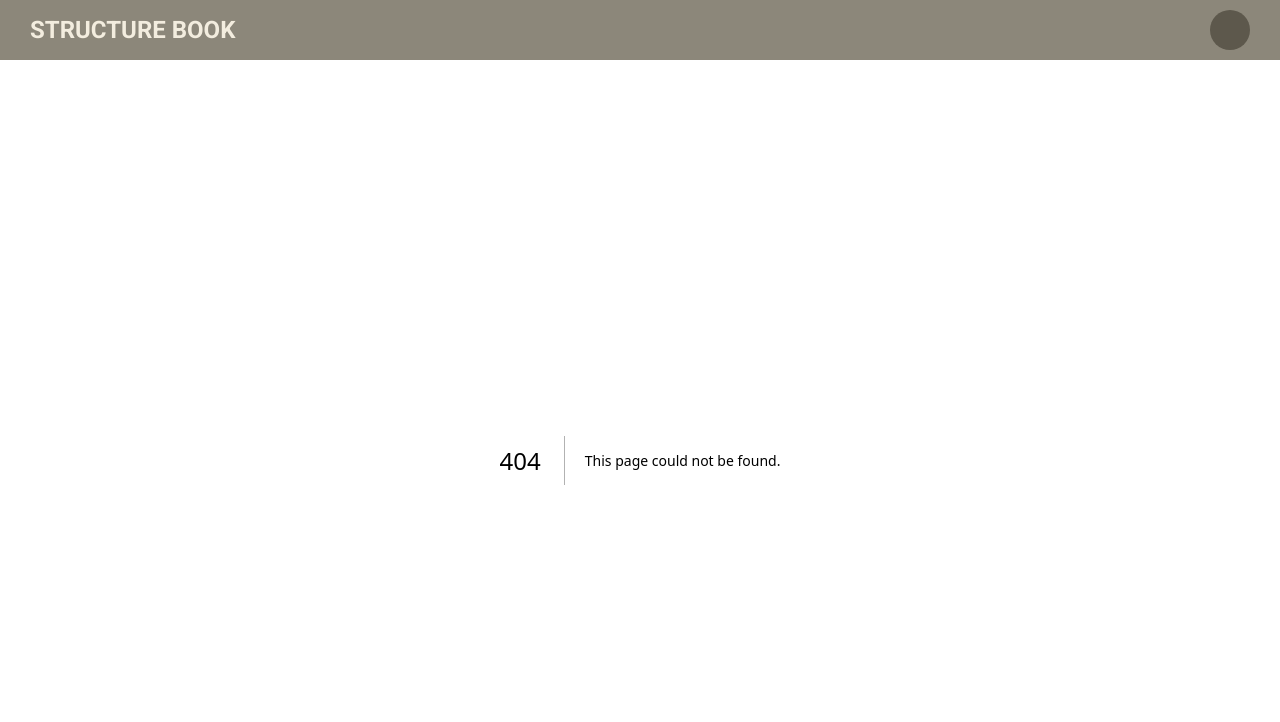
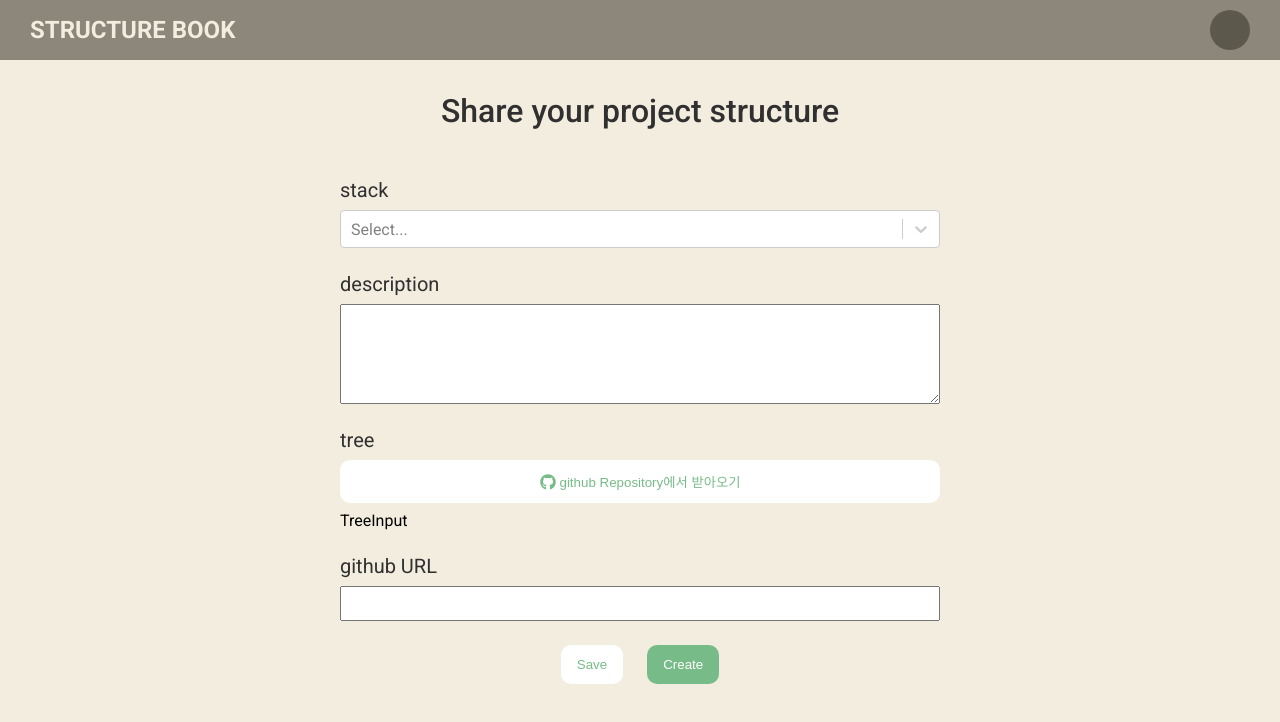
Before and after one commit to dohye1/structure-book, a Next.js app: page /create in a window 1280 px wide. Before the commit this address had no page. Shown: the top 722 px of the page. Built offline with nearby package versions, Linux system fonts and the light colour scheme.

Commit message:
:lipstick: create page

```diff
--- a/package.json
+++ b/package.json
@@ -20,6 +20,7 @@
     "next": "13.1.6",
     "react": "18.2.0",
     "react-dom": "18.2.0",
+    "react-select": "^5.7.0",
     "typescript": "4.9.5"
   }
 }
--- /dev/null
+++ b/src/component/Button.tsx
@@ -0,0 +1,43 @@
+import React, { ButtonHTMLAttributes, HTMLAttributes } from "react";
+import styled from "@emotion/styled";
+import { css } from "@emotion/react";
+
+type ButtonSize = "small" | "regular";
+
+type Props = ButtonHTMLAttributes<HTMLButtonElement> & {
+  size?: ButtonSize;
+  isFilled?: boolean;
+};
+
+export default function Button({ children, ...args }: Props) {
+  return <Container {...args}>{children}</Container>;
+}
+
+const Container = styled.button<{ size?: ButtonSize; isFilled?: boolean }>`
+  ${({ theme, size = "regular", isFilled = true }) => css`
+    border: none;
+    border-radius: 10px;
+    display: flex;
+    align-items: center;
+    justify-content: center;
+    column-gap: 4px;
+    cursor: pointer;
+    ${size === "small" &&
+    css`
+      padding: 10px 14px;
+    `}
+    ${size === "regular" &&
+    css`
+      padding: 12px 16px;
+    `}
+    ${isFilled
+      ? css`
+          background-color: ${theme.palette.green2};
+          color: ${theme.palette.white};
+        `
+      : css`
+          background-color: ${theme.palette.white};
+          color: ${theme.palette.green2};
+        `}
+  `}
+`;
--- /dev/null
+++ b/src/component/Create/TreeInput.tsx
@@ -0,0 +1,5 @@
+import React from "react";
+
+export default function TreeInput() {
+  return <div>TreeInput</div>;
+}
--- a/src/component/Header.tsx
+++ b/src/component/Header.tsx
@@ -1,13 +1,34 @@
 import React from "react";
 import Head from "next/head";
+import Button from "./Button";
 import styled from "@emotion/styled";
 import { css } from "@emotion/react";
+import { useRouter } from "next/router";
 
 function Header() {
+  const router = useRouter();
+
+  const onNavigateToHome = () => {
+    router.push("/");
+  };
+
+  const onCreateStructure = () => {
+    router.push("/create");
+  };
+
+  const hideButton = router.pathname.includes("create");
+
   return (
     <Container>
-      <Logo>STRUCTURE BOOK</Logo>
-      <User />
+      <Logo onClick={onNavigateToHome}>STRUCTURE BOOK</Logo>
+      <RightSection>
+        {!hideButton && (
+          <Button onClick={onCreateStructure} size={"small"}>
+            Add New Structure
+          </Button>
+        )}
+        <User />
+      </RightSection>
     </Container>
   );
 }
@@ -35,6 +56,14 @@ const Logo = styled.div`
     font-size: 24px;
     font-weight: 700;
     color: ${theme.palette.beige5};
+    cursor: pointer;
+  `}
+`;
+
+const RightSection = styled.div`
+  ${({ theme }) => css`
+    display: flex;
+    column-gap: 16px;
   `}
 `;
 
--- a/src/component/Home/CardList.tsx
+++ b/src/component/Home/CardList.tsx
@@ -17,7 +17,7 @@ export default function CardList() {
 
 const Container = styled.div`
   ${({ theme }) => css`
-    flex: 7;
+    flex: 8;
     display: flex;
     flex-wrap: wrap;
     gap: 16px;
--- a/src/component/SVG.tsx
+++ b/src/component/SVG.tsx
@@ -1,6 +1,7 @@
+/* eslint-disable react/jsx-key */
 import { cloneElement, useMemo } from "react";
 
-type SVGName = "search";
+type SVGName = "search" | "github";
 
 type Props = {
   name: SVGName;
@@ -18,12 +19,24 @@ function SVG({ name, fill }: Props) {
             width: 16,
             height: 16,
             elements: [
-              // eslint-disable-next-line react/jsx-key
               <path
                 fillRule="evenodd"
                 clipRule="evenodd"
                 d="M15.5763 13.5812L13.0634 11.0588C13.7222 10.0329 14.1081 8.81882 14.1081 7.52C14.1081 3.87765 11.1622 0.931763 7.51988 0.931763C3.87752 0.931763 0.931641 3.87765 0.931641 7.52C0.931641 11.1624 3.87752 14.1082 7.51988 14.1082C8.82811 14.1082 10.0422 13.7129 11.0587 13.0635L13.5811 15.5765C13.8352 15.8306 14.1928 15.9906 14.5787 15.9906C15.3599 15.9906 15.9905 15.36 15.9905 14.5788C15.9905 14.1929 15.8305 13.8353 15.5763 13.5812ZM7.51988 12.2259C4.92223 12.2259 2.81399 10.1176 2.81399 7.52C2.81399 4.92235 4.92223 2.81412 7.51988 2.81412C10.1175 2.81412 12.2258 4.92235 12.2258 7.52C12.2258 10.1176 10.1175 12.2259 7.51988 12.2259Z"
                 fill={fill || "#8F95B2"}
+              />,
+            ],
+          };
+        case "github":
+          return {
+            viewBoxWidth: 496,
+            viewBoxHeight: 512,
+            width: 16,
+            height: 16,
+            elements: [
+              <path
+                d="M165.9 397.4c0 2-2.3 3.6-5.2 3.6-3.3.3-5.6-1.3-5.6-3.6 0-2 2.3-3.6 5.2-3.6 3-.3 5.6 1.3 5.6 3.6zm-31.1-4.5c-.7 2 1.3 4.3 4.3 4.9 2.6 1 5.6 0 6.2-2s-1.3-4.3-4.3-5.2c-2.6-.7-5.5.3-6.2 2.3zm44.2-1.7c-2.9.7-4.9 2.6-4.6 4.9.3 2 2.9 3.3 5.9 2.6 2.9-.7 4.9-2.6 4.6-4.6-.3-1.9-3-3.2-5.9-2.9zM244.8 8C106.1 8 0 113.3 0 252c0 110.9 69.8 205.8 169.5 239.2 12.8 2.3 17.3-5.6 17.3-12.1 0-6.2-.3-40.4-.3-61.4 0 0-70 15-84.7-29.8 0 0-11.4-29.1-27.8-36.6 0 0-22.9-15.7 1.6-15.4 0 0 24.9 2 38.6 25.8 21.9 38.6 58.6 27.5 72.9 20.9 2.3-16 8.8-27.1 16-33.7-55.9-6.2-112.3-14.3-112.3-110.5 0-27.5 7.6-41.3 23.6-58.9-2.6-6.5-11.1-33.3 2.6-67.9 20.9-6.5 69 27 69 27 20-5.6 41.5-8.5 62.8-8.5s42.8 2.9 62.8 8.5c0 0 48.1-33.6 69-27 13.7 34.7 5.2 61.4 2.6 67.9 16 17.7 25.8 31.5 25.8 58.9 0 96.5-58.9 104.2-114.8 110.5 9.2 7.9 17 22.9 17 46.4 0 33.7-.3 75.4-.3 83.6 0 6.5 4.6 14.4 17.3 12.1C428.2 457.8 496 362.9 496 252 496 113.3 383.5 8 244.8 8zM97.2 352.9c-1.3 1-1 3.3.7 5.2 1.6 1.6 3.9 2.3 5.2 1 1.3-1 1-3.3-.7-5.2-1.6-1.6-3.9-2.3-5.2-1zm-10.8-8.1c-.7 1.3.3 2.9 2.3 3.9 1.6 1 3.6.7 4.3-.7.7-1.3-.3-2.9-2.3-3.9-2-.6-3.6-.3-4.3.7zm32.4 35.6c-1.6 1.3-1 4.3 1.3 6.2 2.3 2.3 5.2 2.6 6.5 1 1.3-1.3.7-4.3-1.3-6.2-2.2-2.3-5.2-2.6-6.5-1zm-11.4-14.7c-1.6 1-1.6 3.6 0 5.9 1.6 2.3 4.3 3.3 5.6 2.3 1.6-1.3 1.6-3.9 0-6.2-1.4-2.3-4-3.3-5.6-2z"
+                fill={fill}
               />,
             ],
           };
--- /dev/null
+++ b/src/pages/create.tsx
@@ -0,0 +1,110 @@
+import { Inter } from "@next/font/google";
+import styled from "@emotion/styled";
+import { css } from "@emotion/react";
+import Select from "react-select";
+import Button from "@/component/Button";
+import TreeInput from "@/component/Create/TreeInput";
+import SVG from "@/component/SVG";
+
+const MOCK_OPTION = [
+  { label: "React", value: 1 },
+  { label: "Svelte", value: 2 },
+  { label: "Vue", value: 3 },
+];
+
+export default function Create() {
+  return (
+    <Container>
+      <Form>
+        <Title>Share your project structure</Title>
+        <Item>
+          <Label>stack</Label>
+          <Select options={MOCK_OPTION} />
+        </Item>
+        <Item>
+          <Label>description</Label>
+          <Textarea />
+        </Item>
+        <Item>
+          <Label>tree</Label>
+          <Button isFilled={false}>
+            <SVG name="github" fill="#77bc88" />
+            github Repository에서 받아오기
+          </Button>
+          <TreeInput />
+        </Item>
+        <Item>
+          <Label>github URL</Label>
+          <Input />
+        </Item>
+        <ButtonWrapper>
+          <Button isFilled={false}>Save</Button>
+          <Button>Create</Button>
+        </ButtonWrapper>
+      </Form>
+    </Container>
+  );
+}
+
+const Container = styled.div`
+  ${({ theme }) => css`
+    display: flex;
+    justify-content: center;
+  `}
+`;
+
+const Title = styled.div`
+  ${({ theme }) => css`
+    font-size: 32px;
+    font-weight: 500;
+    align-self: center;
+    color: ${theme.palette.gray1};
+    margin-bottom: 24px;
+  `}
+`;
+const Form = styled.div`
+  ${({ theme }) => css`
+    display: flex;
+    flex-direction: column;
+    margin-top: 32px;
+    row-gap: 24px;
+    width: 600px;
+  `}
+`;
+
+const Item = styled.div`
+  ${({ theme }) => css`
+    display: flex;
+    flex-direction: column;
+    row-gap: 8px;
+  `}
+`;
+
+const Label = styled.div`
+  ${({ theme }) => css`
+    font-size: 20px;
+    font-weight: 400;
+    color: ${theme.palette.gray1};
+  `}
+`;
+
+const Input = styled.input`
+  ${({ theme }) => css`
+    padding: 8px 16px;
+  `}
+`;
+
+const Textarea = styled.textarea`
+  ${({ theme }) => css`
+    min-height: 100px;
+  `}
+`;
+
+const ButtonWrapper = styled.div`
+  ${({ theme }) => css`
+    display: flex;
+    align-items: center;
+    justify-content: center;
+    column-gap: 24px;
+  `}
+`;
--- a/src/pages/index.tsx
+++ b/src/pages/index.tsx
@@ -35,7 +35,6 @@ const Container = styled.div`
 
 const SearchSection = styled.div`
   ${({ theme }) => css`
-    background-color: ${theme.palette.beige5};
     display: flex;
     flex-direction: column;
     row-gap: 10px;
--- a/src/styles/globals.css
+++ b/src/styles/globals.css
@@ -1,78 +1,3 @@
-:root {
-  --max-width: 1100px;
-  --border-radius: 12px;
-  --font-mono: ui-monospace, Menlo, Monaco, "Cascadia Mono", "Segoe UI Mono",
-    "Roboto Mono", "Oxygen Mono", "Ubuntu Monospace", "Source Code Pro",
-    "Fira Mono", "Droid Sans Mono", "Courier New", monospace;
-
-  --foreground-rgb: 0, 0, 0;
-  --background-start-rgb: 214, 219, 220;
-  --background-end-rgb: 255, 255, 255;
-
-  --primary-glow: conic-gradient(
-    from 180deg at 50% 50%,
-    #16abff33 0deg,
-    #0885ff33 55deg,
-    #54d6ff33 120deg,
-    #0071ff33 160deg,
-    transparent 360deg
-  );
-  --secondary-glow: radial-gradient(
-    rgba(255, 255, 255, 1),
-    rgba(255, 255, 255, 0)
-  );
-
-  --tile-start-rgb: 239, 245, 249;
-  --tile-end-rgb: 228, 232, 233;
-  --tile-border: conic-gradient(
-    #00000080,
-    #00000040,
-    #00000030,
-    #00000020,
-    #00000010,
-    #00000010,
-    #00000080
-  );
-
-  --callout-rgb: 238, 240, 241;
-  --callout-border-rgb: 172, 175, 176;
-  --card-rgb: 180, 185, 188;
-  --card-border-rgb: 131, 134, 135;
-}
-
-@media (prefers-color-scheme: dark) {
-  :root {
-    --foreground-rgb: 255, 255, 255;
-    --background-start-rgb: 0, 0, 0;
-    --background-end-rgb: 0, 0, 0;
-
-    --primary-glow: radial-gradient(rgba(1, 65, 255, 0.4), rgba(1, 65, 255, 0));
-    --secondary-glow: linear-gradient(
-      to bottom right,
-      rgba(1, 65, 255, 0),
-      rgba(1, 65, 255, 0),
-      rgba(1, 65, 255, 0.3)
-    );
-
-    --tile-start-rgb: 2, 13, 46;
-    --tile-end-rgb: 2, 5, 19;
-    --tile-border: conic-gradient(
-      #ffffff80,
-      #ffffff40,
-      #ffffff30,
-      #ffffff20,
-      #ffffff10,
-      #ffffff10,
-      #ffffff80
-    );
-
-    --callout-rgb: 20, 20, 20;
-    --callout-border-rgb: 108, 108, 108;
-    --card-rgb: 100, 100, 100;
-    --card-border-rgb: 200, 200, 200;
-  }
-}
-
 * {
   box-sizing: border-box;
   padding: 0;
@@ -86,13 +11,7 @@ body {
 }
 
 body {
-  /* color: rgb(var(--foreground-rgb));
-  background: linear-gradient(
-      to bottom,
-      transparent,
-      rgb(var(--background-end-rgb))
-    )
-    rgb(var(--background-start-rgb)); */
+  background-color: #f3eddf;
 }
 
 a {
--- a/src/styles/theme.ts
+++ b/src/styles/theme.ts
@@ -10,6 +10,16 @@ const palette = {
   gray2: "#5E5E5E",
   gray3: "#919191",
   gray4: "#919191",
+  green1: "#68b57b",
+  green2: "#77bc88",
+  green3: "#86c395",
+  green4: "#95cba2",
+  green5: "#a4d2af",
+  green6: "#b3dabd",
+  green7: "#c2e1ca",
+  green8: "#d1e8d7",
+  green9: "#e0f0e4",
+  green10: "#eff7f1",
 } as const;
 
 const spacing = {};
```
Also changed, not shown: 1 other file (tests, documents, lock files or other folders).
